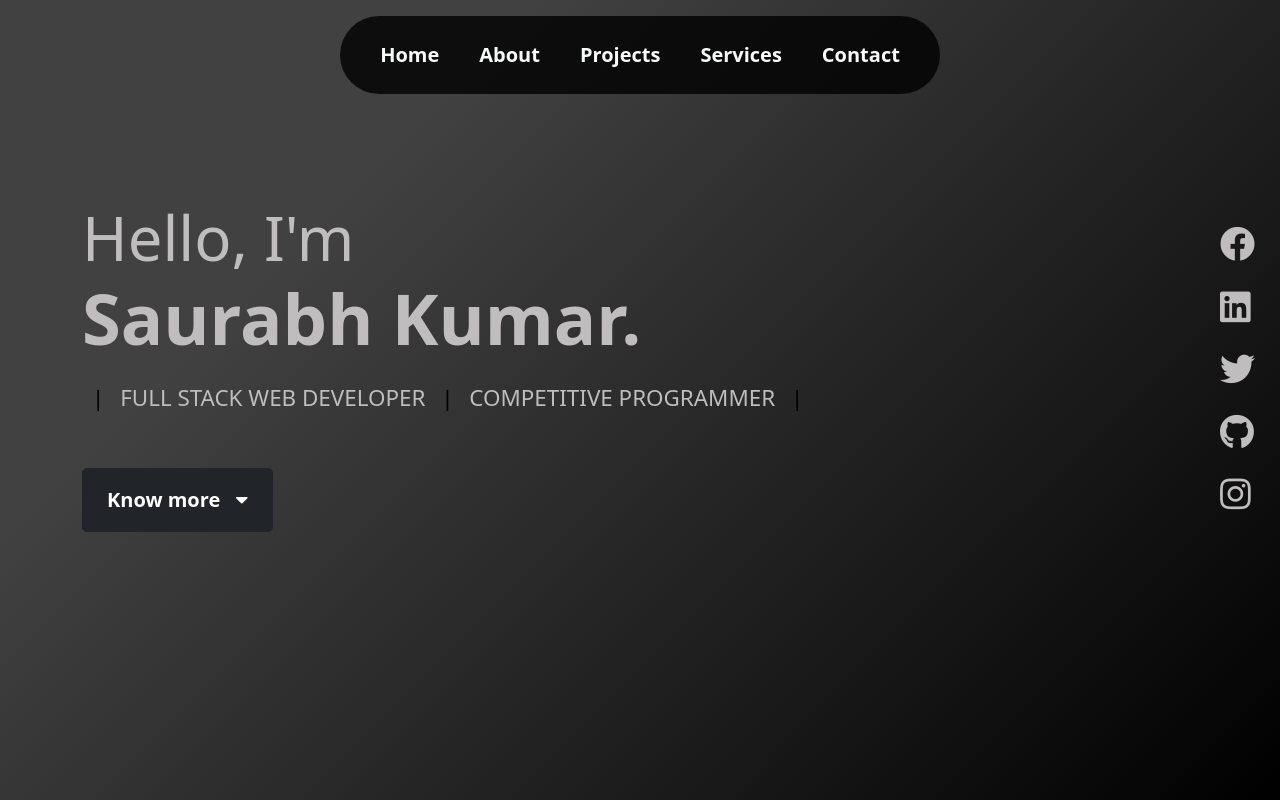
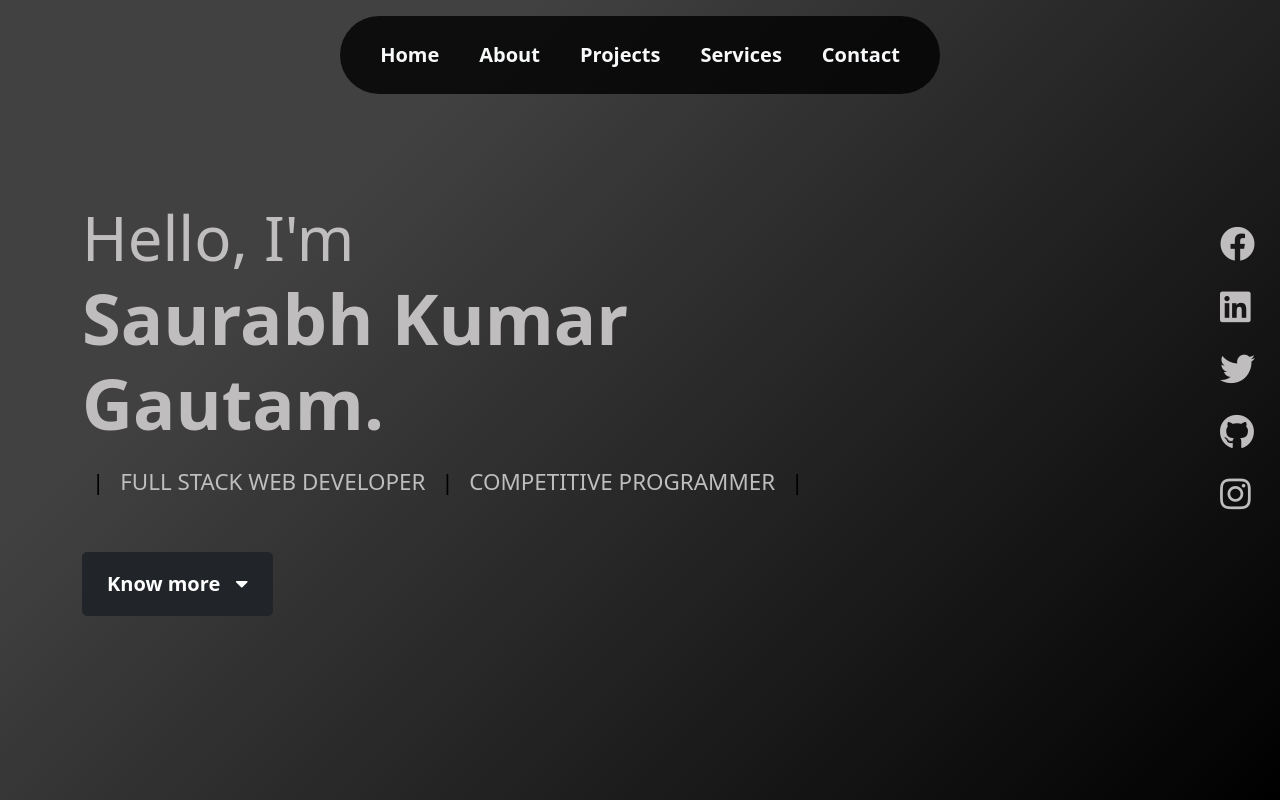
Before and after one commit to saurabhkumar23/my-portfolio, a React (Create React App) app: page / in a window 1280 px wide. Shown: the top 800 px of the page. Built offline with nearby package versions, Linux system fonts and the light colour scheme.

Commit message:
change surname

```diff
--- a/package.json
+++ b/package.json
@@ -1,5 +1,6 @@
 {
   "name": "portfolio",
+  "homepage": "https://saurabh-portfolio.me",
   "version": "0.1.0",
   "private": true,
   "dependencies": {
@@ -14,6 +15,8 @@
     "web-vitals": "^0.2.4"
   },
   "scripts": {
+    "predeploy": "npm run build",
+    "deploy": "gh-pages -d build",
     "start": "react-scripts start",
     "build": "react-scripts build",
     "test": "react-scripts test",
--- a/src/components/Home.js
+++ b/src/components/Home.js
@@ -9,7 +9,7 @@ const Home = ({isAtTop}) => {
                         <h3>
                             <small>Hello, I'm</small>
                             <br/>
-                            Saurabh Kumar.
+                            Saurabh Kumar Gautam.
                         </h3>
                         <h6 className='pt-3'><span>|</span> FULL STACK WEB DEVELOPER <span>|</span> COMPETITIVE PROGRAMMER <span>|</span></h6>
                         <a href='#about' type="button" className="btn btn-lg btn-dark mt-5 me-3 px-4 py-3 fw-bold">Know more <i className="fas fa-caret-down"></i></a>
```
Also changed, not shown: 2 other files (tests, documents, lock files or other folders).
